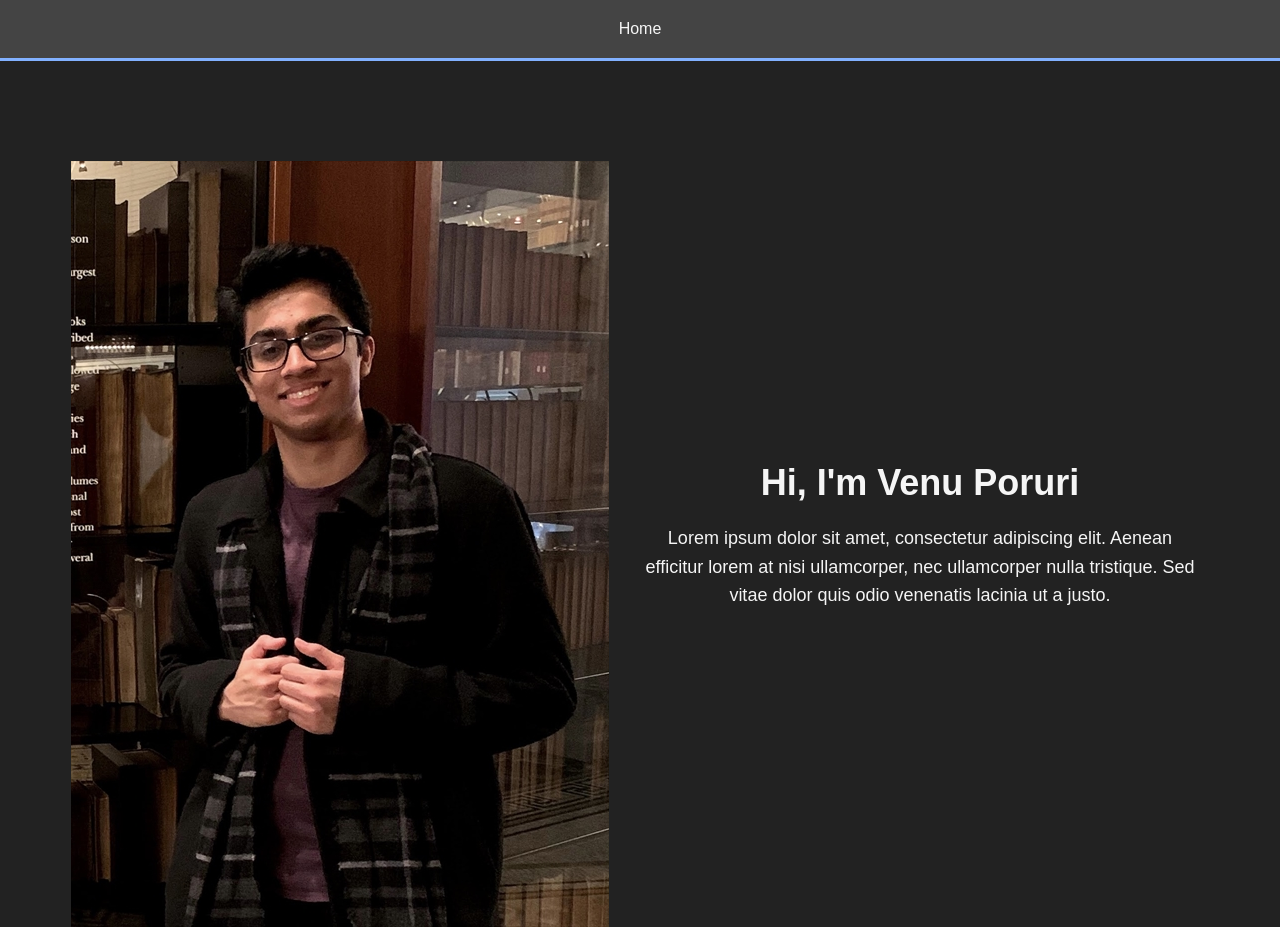
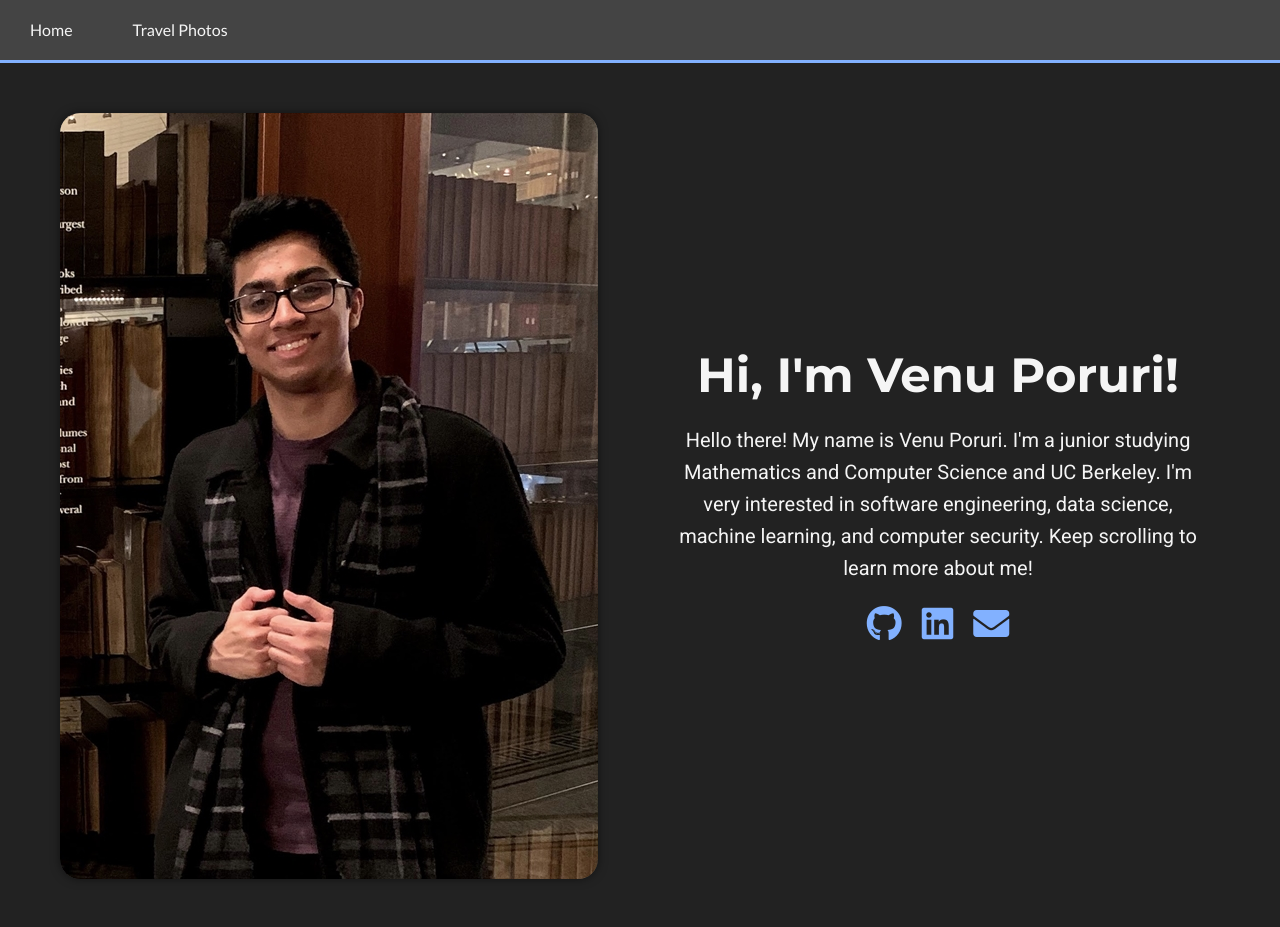
Before and after one commit to vmporuri/personal-website, a plain HTML site: page index.html in a window 1280 px wide. Shown: the top 927 px of the page. Drawn offline with Linux system fonts and the light colour scheme.

Commit message:
feat: style intro section

```diff
--- a/index.html
+++ b/index.html
@@ -5,12 +5,22 @@
     <meta name="viewport" content="width=device-width, initial-scale=1.0" />
     <title>Venu Poruri</title>
     <link rel="stylesheet" href="style.css" />
+    <link
+      href="https://fonts.googleapis.com/css2?family=Lato:wght@400;700&family=Montserrat:wght@400;700&family=Roboto:wght@400;700&display=swap"
+      rel="stylesheet"
+    />
+    <link rel="stylesheet" href="style.css" />
+    <link
+      rel="stylesheet"
+      href="https://cdnjs.cloudflare.com/ajax/libs/font-awesome/5.15.4/css/all.min.css"
+    />
   </head>
   <body>
     <header class="header">
       <nav class="sticky-nav">
         <ul>
-          <li><a href="#home">Home</a></li>
+          <li><a href="index.html">Home</a></li>
+          <li><a href="travel-photos.html">Travel Photos</a></li>
         </ul>
       </nav>
     </header>
@@ -19,15 +29,31 @@
       <div class="container">
         <div class="intro-content">
           <div class="profile-picture">
-            <img src="assets/profile-picture.jpg" alt="Profile Picture" />
+            <div class="profile-picture-inner">
+              <img src="assets/profile-picture.jpg" alt="Profile Picture" />
+            </div>
           </div>
           <div class="intro-text">
-            <h1>Hi, I'm Venu Poruri</h1>
+            <h1>Hi, I'm Venu Poruri!</h1>
             <p>
-              Lorem ipsum dolor sit amet, consectetur adipiscing elit. Aenean
-              efficitur lorem at nisi ullamcorper, nec ullamcorper nulla
-              tristique. Sed vitae dolor quis odio venenatis lacinia ut a justo.
+              Hello there! My name is Venu Poruri. I'm a junior studying
+              Mathematics and Computer Science and UC Berkeley. I'm very
+              interested in software engineering, data science, machine
+              learning, and computer security. Keep scrolling to learn more
+              about me!
             </p>
+
+            <div class="social-icons">
+              <a href="https://github.com/vmporuri" class="icon-link"
+                ><i class="fab fa-github"></i
+              ></a>
+              <a href="https://www.linkedin.com/" class="icon-link"
+                ><i class="fab fa-linkedin"></i
+              ></a>
+              <a href="mailto:venu.poruri@berkeley.edu" class="icon-link"
+                ><i class="fa fa-envelope"></i
+              ></a>
+            </div>
           </div>
         </div>
       </div>
--- a/style.css
+++ b/style.css
@@ -7,12 +7,13 @@
 
 /***** Body styling *****/
 body {
-  font-family: Arial, sans-serif;
+  font-family: "Roboto", sans-serif;
   background-color: #222;
   color: #f5f5f5;
+  overflow-x: hidden;
 }
 
-/* Header styling */
+/***** Header styling *****/
 .header {
   position: sticky;
   top: 0;
@@ -25,7 +26,8 @@ body {
 /* Nav bar */
 .sticky-nav ul {
   list-style: none;
-  text-align: center;
+  display: flex;
+  justify-content: flex-start;
 }
 
 .sticky-nav ul li {
@@ -34,15 +36,20 @@ body {
 }
 
 .sticky-nav ul li a {
+  font-family: "Lato", sans-serif;
   color: #f5f5f5;
   text-decoration: none;
   padding: 10px 20px;
   border-radius: 5px;
 }
 
+.sticky-nav ul li a:hover {
+  background-color: #5586ff;
+}
+
 /* Intro section styling */
 .intro-section {
-  padding: 100px 0;
+  padding: 50px 0;
   text-align: center;
 }
 
@@ -55,16 +62,27 @@ body {
 .intro-content {
   display: flex;
   align-items: center;
-  justify-content: center;
+  justify-content: space-between;
 }
 
 .profile-picture {
-  flex: 1;
+  flex: 0 0 auto;
+  margin-right: 5%;
+}
+
+.profile-picture-inner {
+  background-color: #444;
+  border-radius: 20px;
+  overflow: hidden;
+  box-shadow: 0 0 10px rgba(0, 0, 0, 0.5);
+  margin: 0;
+  padding: 0;
 }
 
 .profile-picture img {
-  max-width: 100%;
+  width: 100%;
   height: auto;
+  vertical-align: bottom;
 }
 
 .intro-text {
@@ -73,14 +91,30 @@ body {
 }
 
 .intro-text h1 {
-  font-size: 36px;
+  font-family: "Montserrat", sans-serif;
+  font-size: 48px;
   margin-bottom: 20px;
 }
 
 .intro-text p {
-  font-size: 18px;
+  font-size: 20px;
   line-height: 1.6;
   margin-bottom: 20px;
+}
+
+.social-icons {
+  display: flex;
+  justify-content: center;
+}
+
+.icon-link {
+  color: #82b1ff;
+  font-size: 36px;
+  margin: 0 10px;
+}
+
+.icon-link:hover {
+  color: #5586ff;
 }
 
 /***** Footer styling *****/
```
